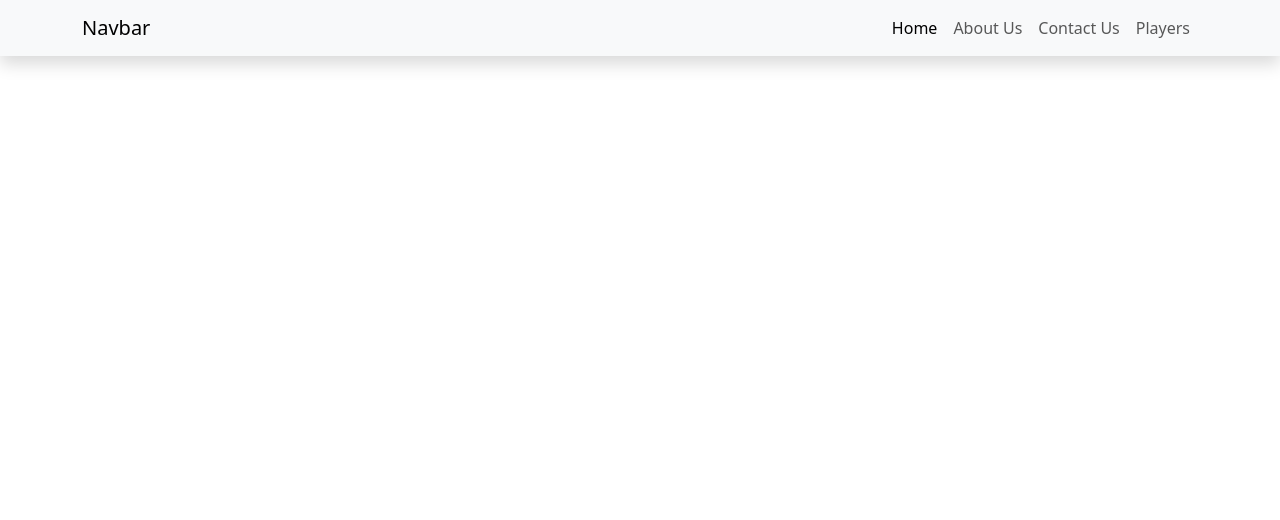
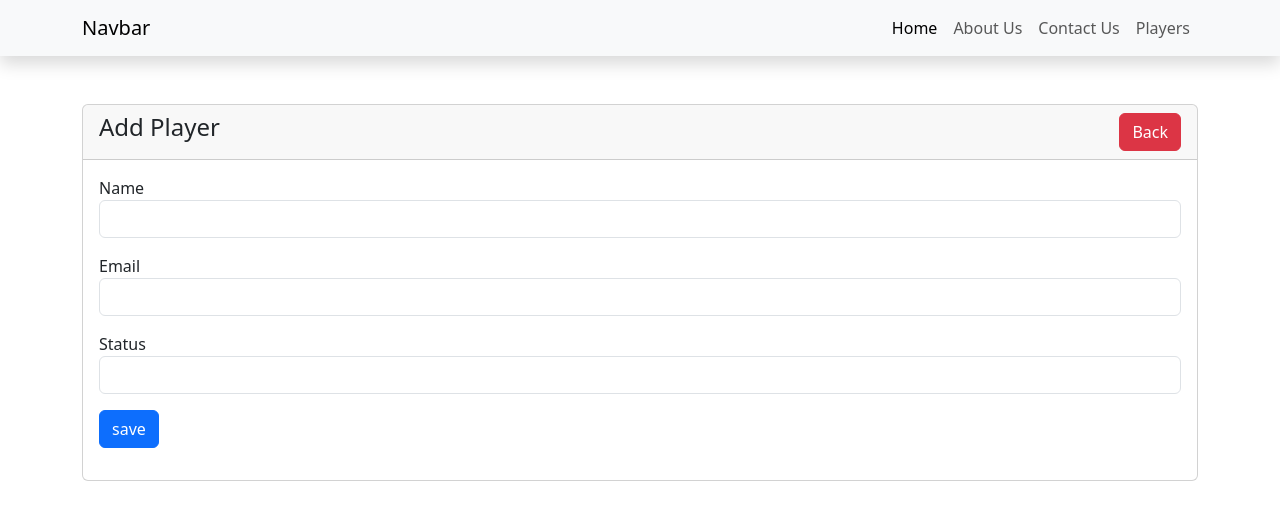
Before and after one commit to mkudmi/badmapp, a React (Create React App) app in the folder frontend/: page /players/create in a window 1280 px wide. Shown: the top 520 px of the page. Built offline with nearby package versions, Linux system fonts and the light colour scheme.

Commit message:
create players func has been added

```diff
--- /dev/null
+++ b/frontend/src/pages/PlayerCreate.js
@@ -0,0 +1,73 @@
+import { Link, useNavigate } from 'react-router-dom'
+import React, { useState } from 'react';
+import axios from 'axios';
+
+function PlayerCreate() {
+
+    const navigate = useNavigate();
+    const [player, setPlayer] = useState({
+        name: '',
+        email: '',
+        status: ''
+    })
+
+    const handleInput = (e) => {
+        e.persist();
+        setPlayer({ ...player, [e.target.name]: e.target.value });
+    }
+
+    const savePlayer = (e) => {
+        e.preventDefault();
+
+        const data = {
+            name: player.name,
+            email: player.email,
+            status: player.status
+        }
+
+        axios.post('http://localhost:8080/user', data)
+            .then(res => {
+                console.log(res)
+                navigate('/players')
+            })
+    }
+
+    return (
+        <div>
+            <div className="container mt-5">
+                <div className="row">
+                    <div className="col-md-12">
+                        <div className="card">
+                            <div className="card-header">
+                                <h4>Add Player
+                                    <Link to="/players" className="btn btn-danger float-end">Back</Link>
+                                </h4>
+                            </div>
+                            <div className="card-body">
+                                <form onSubmit={savePlayer}>
+                                    <div className='mb-3'>
+                                        <label>Name</label>
+                                        <input type='text' name='name' value={player.name} onChange={handleInput} className='form-control' />
+                                    </div>
+                                    <div className='mb-3'>
+                                        <label>Email</label>
+                                        <input type='text' name='email' value={player.email} onChange={handleInput} className='form-control' />
+                                    </div>
+                                    <div className='mb-3'>
+                                        <label>Status</label>
+                                        <input type='text' name='status' value={player.status} onChange={handleInput} className='form-control' />
+                                    </div>
+                                    <div className='mb-3'>
+                                        <button type='submit' className='btn btn-primary'>save</button>
+                                    </div>
+                                </form>
+                            </div>
+                        </div>
+                    </div>
+                </div>
+            </div>
+        </div>
+    )
+}
+
+export default PlayerCreate;
--- a/frontend/src/pages/Players.js
+++ b/frontend/src/pages/Players.js
@@ -51,7 +51,7 @@ function Player() {
                     <div className="card">
                         <div className="card-header">
                             <h4>Players List
-                                <Link to="/" className="btn btn-primary float-end">Add Player</Link>
+                                <Link to="/players/create" className="btn btn-primary float-end">Add Player</Link>
                             </h4>
                         </div>
                         <div className="card-body">
--- a/frontend/src/router/index.js
+++ b/frontend/src/router/index.js
@@ -2,8 +2,9 @@ import React from "react";
 import { Routes, Route } from 'react-router-dom'
 import Home from '../pages/Home.js'
 import About from '../pages/About.js'
-import Contact from '../pages/Contact.js'
-import PlayerList from "../pages/Players.js";
+import Games from '../pages/Games.js'
+import PlayerList from "../pages/Players.js"
+import PlayerCreate from "../pages/PlayerCreate.js"
 
 function MyRouter() {
 
@@ -11,8 +12,9 @@ function MyRouter() {
         <Routes>
             <Route path='/' element={<Home />} />
             <Route path='/about-us' element={<About />} />
-            <Route path='/contact-us' element={<Contact />} />
+            <Route path='/games' element={<Games />} />
             <Route path='/players' element={<PlayerList />} />
+            <Route path='/players/create' element={<PlayerCreate />} />
         </Routes>
     )
 }
```
